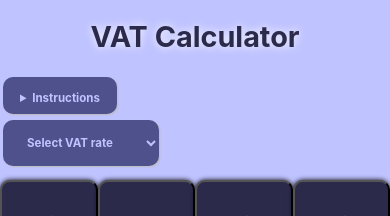
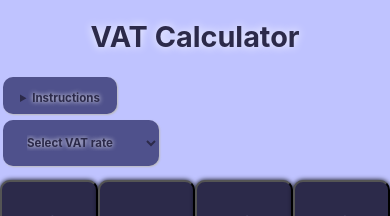
Before and after one commit to maria-walker/accountancy-calculator, a React (Create React App) app: page / in a window 390 px wide. Shown: the top 216 px of the page. Built offline with nearby package versions, Linux system fonts and the light colour scheme.

Commit message:
responsive design improvements for select feature displayed on iphones

```diff
--- a/public/index.html
+++ b/public/index.html
@@ -5,7 +5,7 @@
     <link rel="icon" href="%PUBLIC_URL%/favicon.ico" />
     <meta name="viewport" content="width=device-width, initial-scale=1" />
     <meta name="theme-color" content="#000000" />
-    <meta name="description" content="calculator app" />
+    <meta name="description" content="VAT accountancy calculator app" />
     <link rel="apple-touch-icon" href="%PUBLIC_URL%/logo192.png" />
     <!--
       manifest.json provides metadata used when your web app is installed on a
@@ -21,7 +21,7 @@
       work correctly both with client-side routing and a non-root public URL.
       Learn how to configure a non-root public URL by running `npm run build`.
     -->
-    <title>Calculator</title>
+    <title>VAT Calculator</title>
   </head>
   <body>
     <noscript>You need to enable JavaScript to run this app.</noscript>
--- a/src/components/Input.js
+++ b/src/components/Input.js
@@ -35,7 +35,6 @@ const Input = () => {
           </ol>
         </details>
         <select
-          style={{ color: "#bfc3ff" }}
           defaultValue="Select VAT rate"
           onChange={(event) => setVAT(event.currentTarget.value)}
         >
--- a/src/index.css
+++ b/src/index.css
@@ -163,12 +163,14 @@ select {
     "Ubuntu", "Cantarell", "Fira Sans", "Droid Sans", "Helvetica Neue",
     sans-serif;
   background-color: #4f518c;
-  color: #bfc3ff;
+  color: #2c2a4a;
+  text-shadow: 0 0 5px white;
 }
 
 option {
   background-color: #4f518c;
-  color: #bfc3ff;
+  color: #2c2a4a;
+  text-shadow: 0 0 5px white;
   font-size: 0.8em;
   width: 200px;
   height: 2em;
@@ -190,7 +192,8 @@ summary {
 
   width: max-content;
   background-color: #4f518c;
-  color: #bfc3ff;
+  color: #2c2a4a;
+  text-shadow: 0 0 5px white;
   border: none;
   box-shadow: 1px 1px 2px #bbbbbb;
   cursor: pointer;
```
Also changed, not shown: 1 other file (tests, documents, lock files or other folders).
